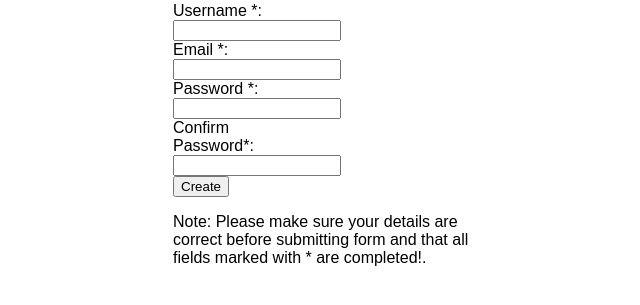
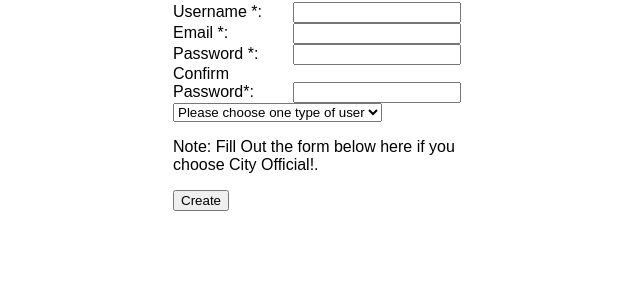
Before and after one commit to ngraham94/CS4400-Heavy, an Electron app: page register.html in a window 800 px wide. Shown: the part 115-420 px from the top of the page, without its empty margins (77-717 px from the left). Drawn offline with Linux system fonts and the light colour scheme.

Commit message:
Registration Drop Down Menu

```diff
--- a/register.html
+++ b/register.html
@@ -8,7 +8,7 @@
             #container {width:300px; margin:0 auto;}
 
             /* Nicely lines up the labels. */
-            form label {display:inline-block; width:140px;}
+            form label {display:inline-block; width:120px;}
 
             /* You could add a class to all the input boxes instead, if you like. That would be safer, and more backwards-compatible */
             form input[type="text"],
@@ -28,9 +28,20 @@
         <div class="line"><label for="email">Email *: </label><input type="email" id="email" /></div>
         <div class="line"><label for="pwd">Password *: </label><input type="password" id="pwd" /></div>
         <div class="line"><label for="cfp">Confirm Password*: </label><input type="password" id="cfp" /></div>
+        <select name="user_type">
+            <option hidden="true">Please choose one type of user</option>
+            <option value="city_official">City Offcial</option>
+            <option value="city_scientist">City Scientist</option>
+        </select>
+        <p>Note: Fill Out the form below here if you choose City Official!.</p>
+        <script type="text/javascript">
+        function showfield(name){
+        if(name=='city_official')document.getElementById('div1').innerHTML='Other: <input type="text" name="other" />';
+        else document.getElementById('div1').innerHTML='';}
+        </script>
         <button id="Create">Create</button>
 
-        <p>Note: Please make sure your details are correct before submitting form and that all fields marked with * are completed!.</p>
+
     </form>
 </div>
 </body>
```
